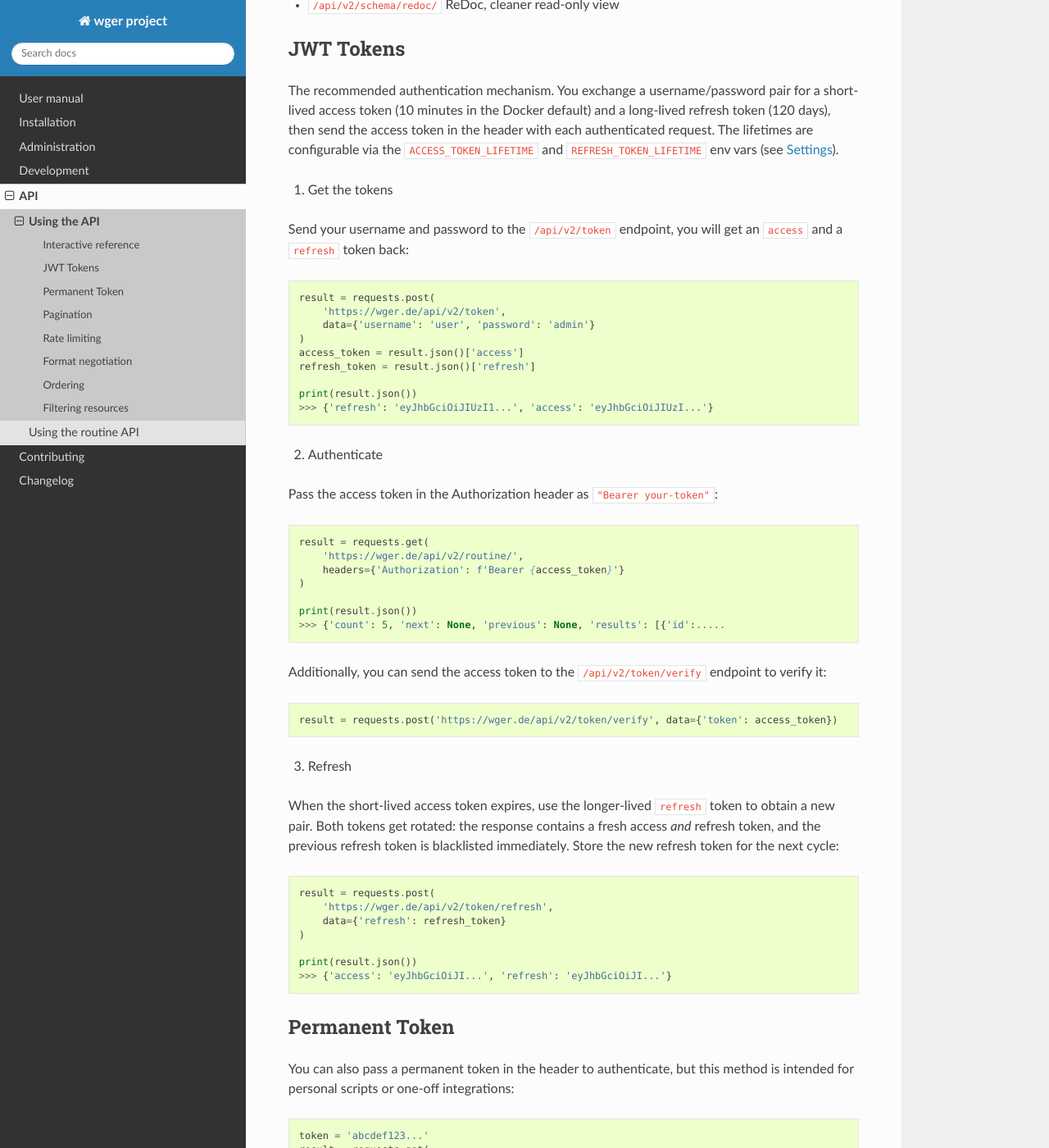
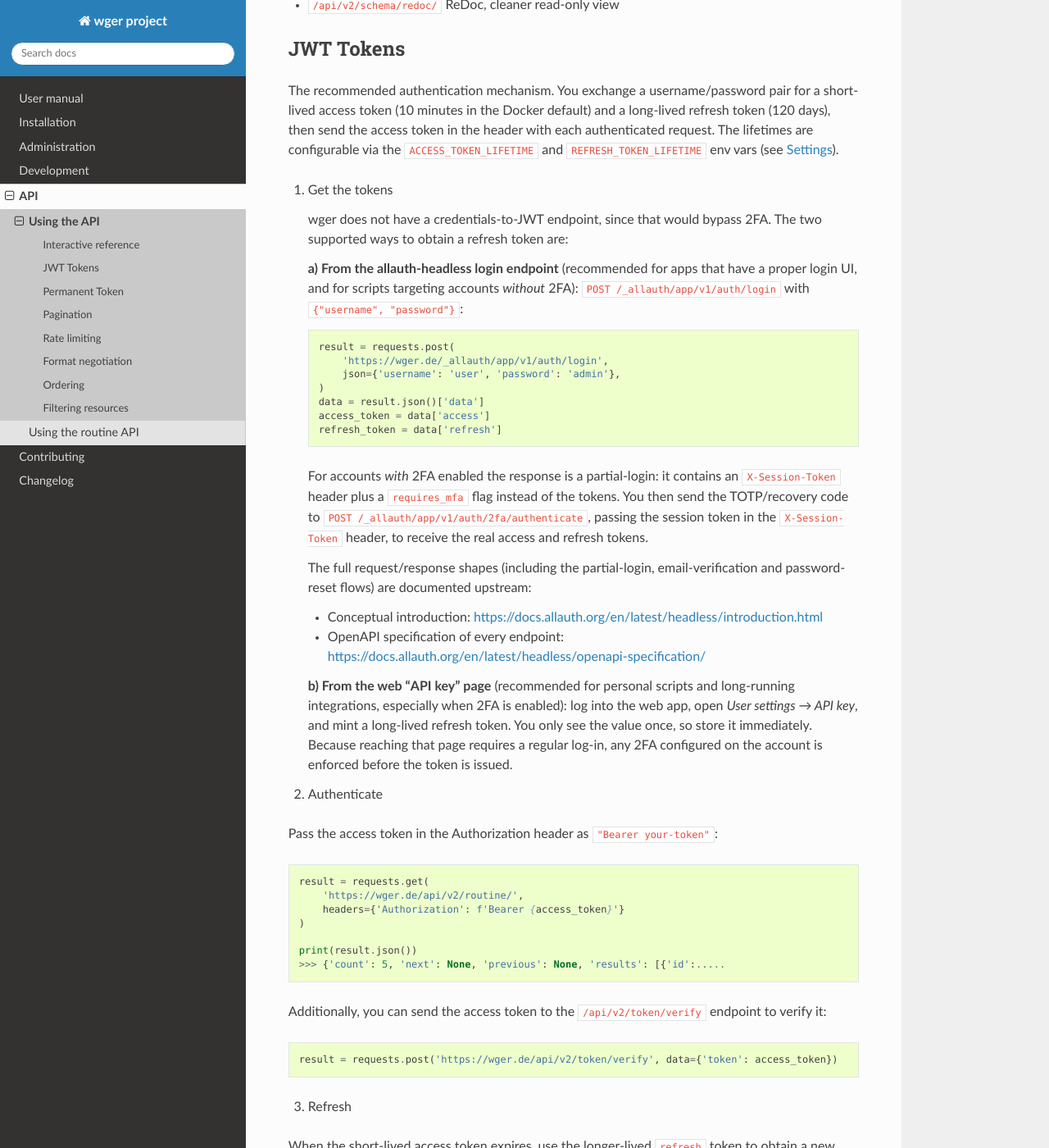
Before and after one commit to wger-project/docs, a Sphinx documentation site: the page built from docs/api/api.rst, in a window 1280 px wide and 1400 px high, scrolled down 586 px. Shown: the whole window at 82% size. Built offline with Sphinx 7.4.7 and the Read the Docs theme 3.1.0, drawn with Linux system fonts in a browser that asks for light colours; some of the changed text lies outside the part shown.

```diff
--- a/docs/api/api.rst
+++ b/docs/api/api.rst
@@ -41,21 +41,44 @@ the ``ACCESS_TOKEN_LIFETIME`` and ``REFRESH_TOKEN_LIFETIME`` env vars (see
 
 1. Get the tokens
 
-Send your username and password to the ``/api/v2/token``
-endpoint, you will get an ``access`` and a ``refresh`` token
-back::
+   wger does not have a credentials-to-JWT endpoint, since that would bypass
+   2FA. The two supported ways to obtain a refresh token are:
 
-    result = requests.post(
-        'https://wger.de/api/v2/token',
-        data={'username': 'user', 'password': 'admin'}
-    )
-    access_token = result.json()['access']
-    refresh_token = result.json()['refresh']
+   **a) From the allauth-headless login endpoint** (recommended for apps
+   that have a proper login UI, and for scripts targeting accounts
+   *without* 2FA): ``POST /_allauth/app/v1/auth/login`` with
+   ``{"username", "password"}``::
 
-    print(result.json())
-    >>> {'refresh': 'eyJhbGciOiJIUzI1...', 'access': 'eyJhbGciOiJIUzI...'}
+       result = requests.post(
+           'https://wger.de/_allauth/app/v1/auth/login',
+           json={'username': 'user', 'password': 'admin'},
+       )
+       data = result.json()['data']
+       access_token = data['access']
+       refresh_token = data['refresh']
 
+   For accounts *with* 2FA enabled the response is a partial-login: it
+   contains an ``X-Session-Token`` header plus a ``requires_mfa`` flag
+   instead of the tokens. You then send the TOTP/recovery code to
+   ``POST /_allauth/app/v1/auth/2fa/authenticate``, passing the session
+   token in the ``X-Session-Token`` header, to receive the real access
+   and refresh tokens.
 
+   The full request/response shapes (including the partial-login,
+   email-verification and password-reset flows) are documented upstream:
+
+   * Conceptual introduction:
+     https://docs.allauth.org/en/latest/headless/introduction.html
+   * OpenAPI specification of every endpoint:
+     https://docs.allauth.org/en/latest/headless/openapi-specification/
+
+   **b) From the web "API key" page** (recommended for personal scripts
+   and long-running integrations, especially when 2FA is enabled): log
+   into the web app, open *User settings → API key*, and mint a
+   long-lived refresh token. You only see the value once, so store it
+   immediately. Because reaching that page requires a regular log-in,
+   any 2FA configured on the account is enforced before the token is
+   issued.
 
 2. Authenticate
 
@@ -105,11 +128,8 @@ method is intended for personal scripts or one-off integrations::
     >>> {'count': 5, 'next': None, 'previous': None, 'results': [{'id':.....
 
 To generate a key, log in to the web app and open the "API key" section in
-your user settings.
-
-You can also get a permanent token programmatically by sending a username
-and password to the ``/api/v2/login/`` endpoint. If the user doesn't have a
-token yet, a new one is generated.
+your user settings. The same page also lets you mint a long-lived JWT
+refresh token for use with the headless auth surface.
 
 Pagination
 ----------
@@ -127,7 +147,7 @@ Rate limiting
 A few sensitive endpoints are rate-limited (per IP for anonymous callers,
 per user for authenticated ones):
 
-* ``/api/v2/login/`` and ``/api/v2/token`` (authentication): 10 requests/min
+* ``/_allauth/app/v1/auth/login`` and ``/_allauth/app/v1/auth/2fa/authenticate`` (authentication): 10 requests/min
 * ``/api/v2/userprofile/`` (registration): 5 requests/min
 * ``/api/v2/ingredient/`` and ``/api/v2/ingredientinfo/`` (list): 120 requests/min
 * ``/api/v2/ingredient/<id>/`` and ``/api/v2/ingredientinfo/<id>/`` (detail): 300 requests/min
```
Also changed, not shown: docs/administration/settings.rst (+10 -3 lines).
